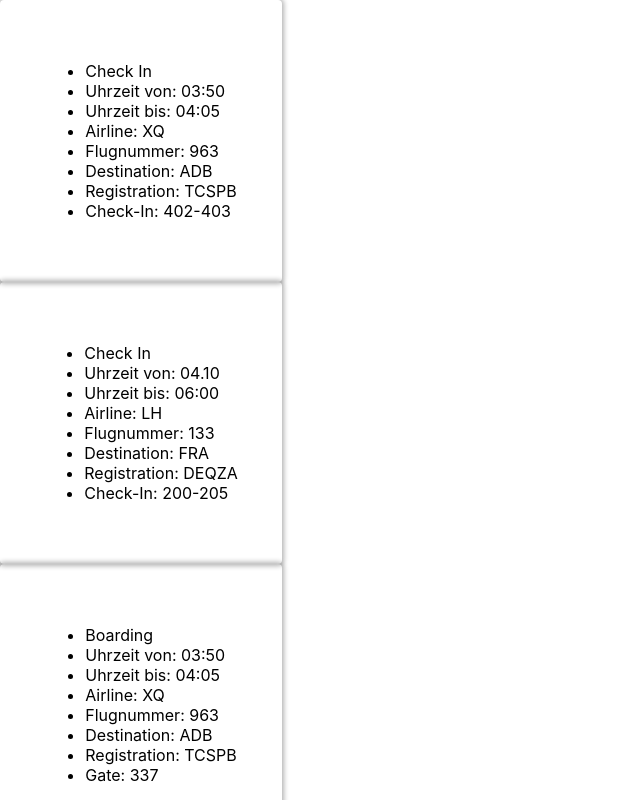
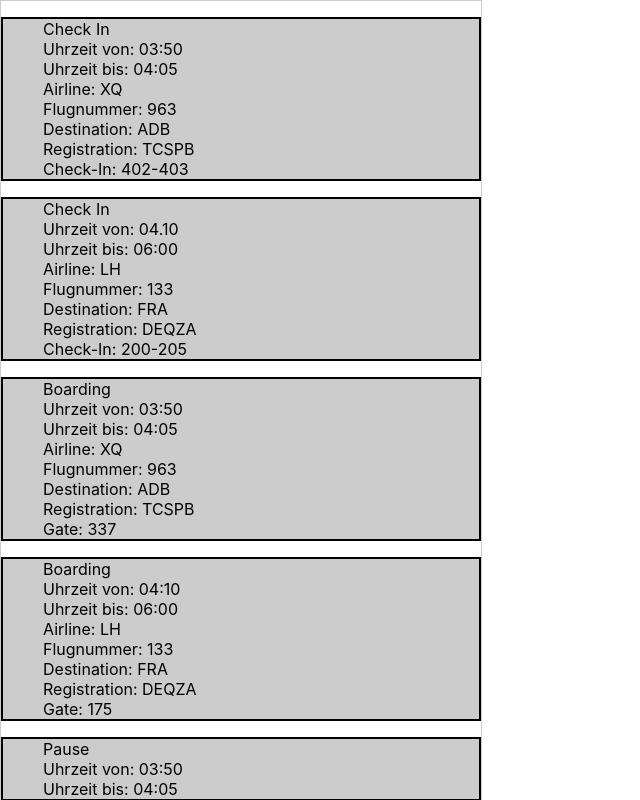
Before and after one commit to Ploysth/capstone_project, a React (Create React App) app: page / in a window 1280 px wide. Shown: the top 800 px of the page, without its empty margins (0-640 px from the left). Built offline with nearby package versions, Linux system fonts and the light colour scheme.

Commit message:
rewrite css

```diff
--- a/src/App.css
+++ b/src/App.css
@@ -1,11 +1,19 @@
 
-.card {
+li {
+  list-style-type: none;
+}
+
+section {
+ height: 1020px;
+ width: 480px;
+ border: 1px solid #ccc;
+}
+
+.task-card {
   display: flex;
-  justify-content: center;
-  align-items: center;
-  border-radius: .25rem;
-  box-shadow: 0 0 5px 2px rgba(0, 0, 0, .3);
-  height: 250px;
-  width: 250px;
-  padding: 1rem;
+  flex-direction: row;
+  flex-direction: column;
+  border: 2px solid black;
+  background-color: #ccc;
+
 }
```
